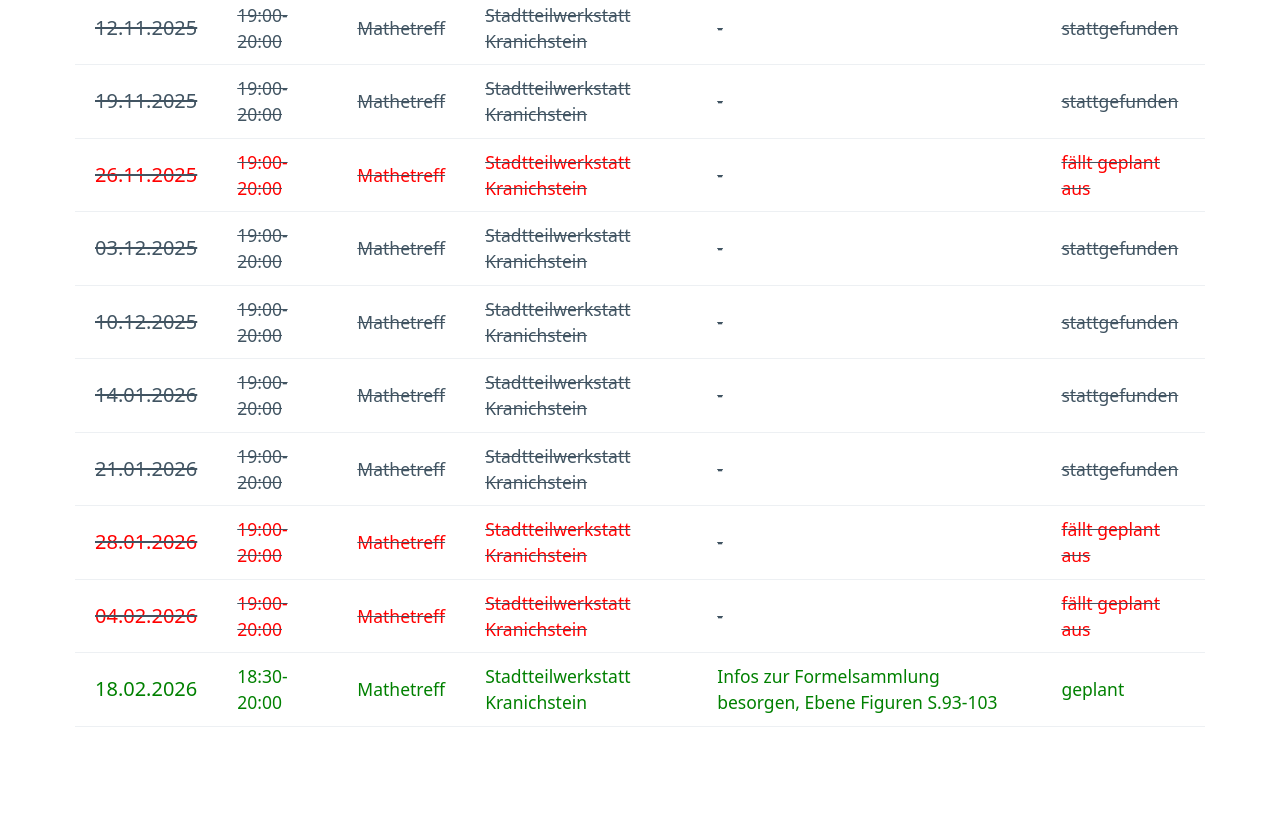
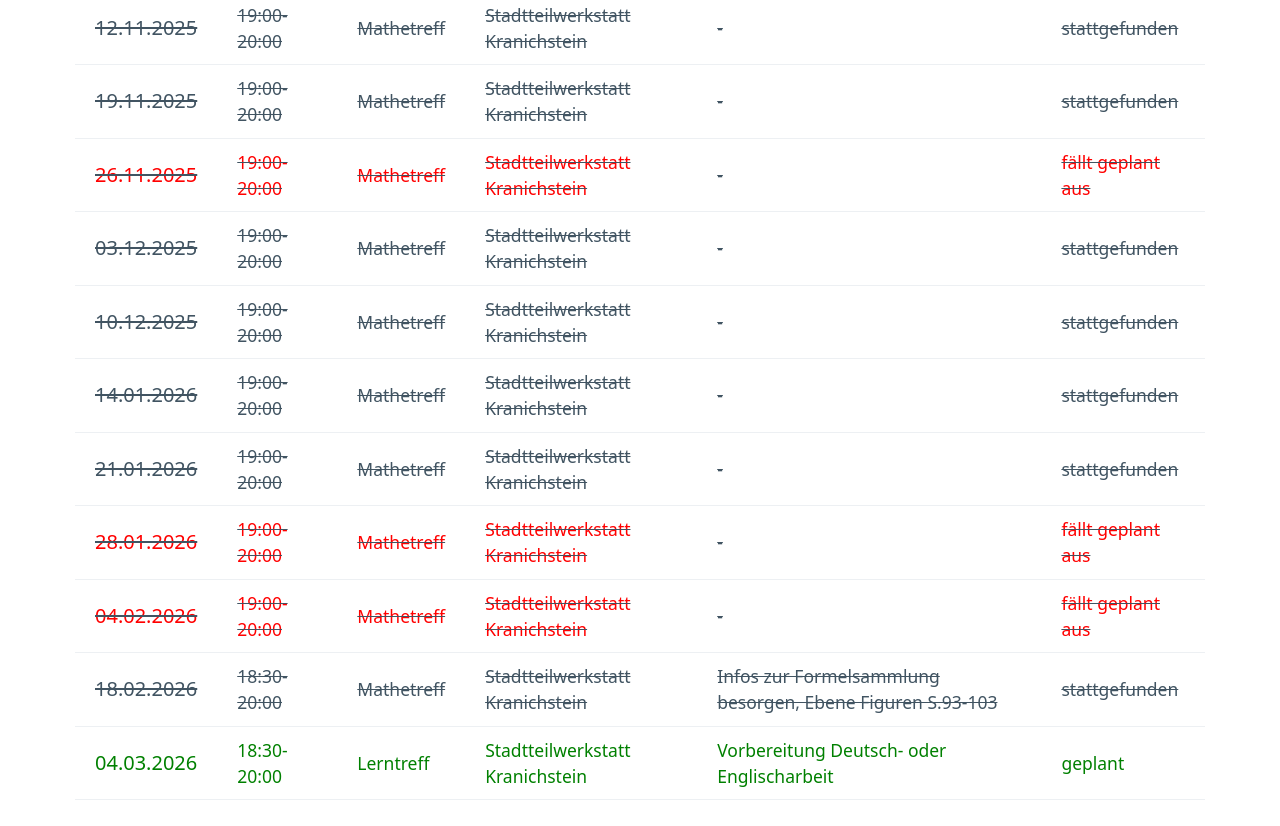
Before and after one commit to bas-v2/web, a plain HTML site: page klasse8a.html in a window 1280 px wide. Shown: the part 1047-1873 px from the top of the page. Drawn offline with nearby package versions, Linux system fonts and the light colour scheme.

Commit message:
added next lerntreff

```diff
--- a/klasse8a.html
+++ b/klasse8a.html
@@ -231,11 +231,19 @@
             <td><s><font color="red">fällt geplant aus</font></s></td>
           </tr>
           <tr>
-            <th scope="row"><font color="green">18.02.2026</font></th>
+            <th scope="row"><s>18.02.2026</s></th>
+            <td><s>18:30-20:00</s></td>
+            <td><s>Mathetreff</s></td>
+            <td><s>Stadtteilwerkstatt Kranichstein</s></td>
+            <td><s>Infos zur Formelsammlung besorgen, Ebene Figuren S.93-103</s></td>
+            <td><s>stattgefunden</s></td>
+          </tr>
+          <tr>
+            <th scope="row"><font color="green">04.03.2026</font></th>
             <td><font color="green">18:30-20:00</font></td>
-            <td><font color="green">Mathetreff</font></td>
+            <td><font color="green">Lerntreff</font></td>
             <td><font color="green">Stadtteilwerkstatt Kranichstein</font></td>
-            <td><font color="green">Infos zur Formelsammlung besorgen, Ebene Figuren S.93-103</font></td>
+            <td><font color="green">Vorbereitung Deutsch- oder Englischarbeit</font></td>
             <td><font color="green">geplant</font></td>
           </tr>
           <!--
```
